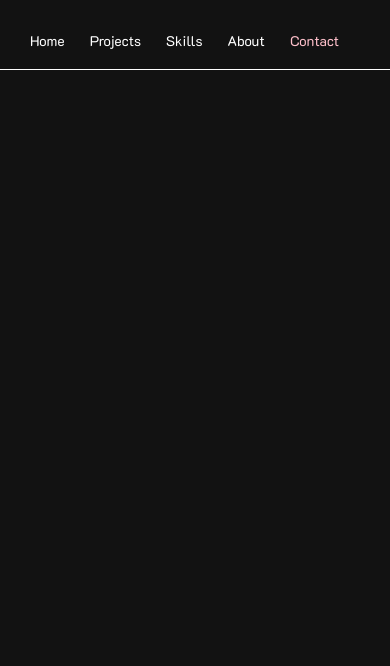
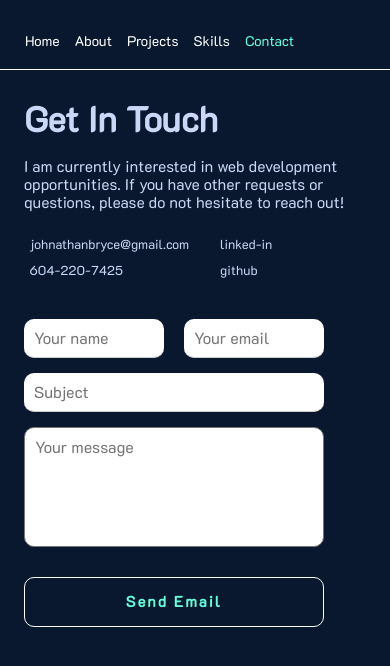
Before and after one commit to johnathanbryce/johnbryce-portfolio, a React (Create React App) app: page /contact in a window 390 px wide. Shown: the top 666 px of the page. Built offline with nearby package versions, Linux system fonts and the light colour scheme.

Commit message:
added Contact section and started on skills section. changed page colour themes and adjusted header and various layout components

```diff
--- a/public/index.html
+++ b/public/index.html
@@ -24,7 +24,7 @@
       work correctly both with client-side routing and a non-root public URL.
       Learn how to configure a non-root public URL by running `npm run build`.
     -->
-    <title>React App</title>
+    <title> John Bryce </title>
   </head>
   <body>
     <noscript>You need to enable JavaScript to run this app.</noscript>
--- a/src/components/Header/Header.jsx
+++ b/src/components/Header/Header.jsx
@@ -7,11 +7,12 @@ import logo from '../../images/jbLogo.png';
 // External Assets
 import { NavLink } from "react-router-dom";
 
+// <span className={styles.nav_number}> 1.</span>&nbsp; -- navbar numbers (for future reference if returning to this style)
 
 function Header() {
 
   let activeStyle = {
-    color: 'pink',
+    color: '#64FFDA',
 
   };
 
@@ -23,10 +24,10 @@ function Header() {
       <nav>
         <ul className={styles.nav_container}>
           <li><a className={styles.nav_link} href="/"> Home </a></li>
+          <li><NavLink to="/about" className={styles.nav_link} style={({ isActive }) => isActive ? activeStyle : undefined}>  About </NavLink></li>
           <li><NavLink to="/projects" className={styles.nav_link} style={({ isActive }) => isActive ? activeStyle : undefined}> Projects </NavLink></li>
           <li><NavLink to="/skills" className={styles.nav_link} style={({ isActive }) => isActive ? activeStyle : undefined}> Skills </NavLink></li>
-          <li><NavLink to="/about" className={styles.nav_link} style={({ isActive }) => isActive ? activeStyle : undefined}> About </NavLink></li>
-          <li><NavLink to="/contact" className={styles.nav_link} style={({ isActive }) => isActive ? activeStyle : undefined}> Contact </NavLink></li>
+          <li><NavLink to="/contact" className={styles.nav_link} style={({ isActive }) => isActive ? activeStyle : undefined}>  Contact </NavLink></li>
         </ul>
       </nav>
 
--- a/src/components/Header/Header.module.css
+++ b/src/components/Header/Header.module.css
@@ -25,18 +25,32 @@ nav{
     padding: 2rem;
 }
 
+/* Uncomment if bringing back navbar numbers
+.nav_number{
+    color: var(--secondaryColor);
+    font-size: clamp(1.4rem, 2vw, 2rem);
+}
+*/
+
 
 /* Phones & Small Screens */
 @media only screen and (max-width: 600px){
     .nav_link{
-        padding: 1rem;
+        padding: 0.5rem;
+    }
+
+    .nav_number{
+        display: none;
+        font-size: .5rem;
     }
     .nav_container{
         gap: 0.5rem;
         display: flex;
         justify-content: flex-start;
+        align-items: center;
+    }
 
-    }
+
 }
 
 /* Galaxy Fold / phones smaller than 300 px */
--- a/src/components/PagesContainer/PagesContainer.module.css
+++ b/src/components/PagesContainer/PagesContainer.module.css
@@ -1,9 +1,18 @@
 .pages_container{
-    height: 85vh; /* removes vertical scrolling on mobile */
+    height: 65vh; /* removes vertical scrolling */
     display: flex;
     flex-direction: column;
     gap: 5%;
-    margin: 0 5%;
+    margin: 5% 3%;
     padding: 2rem;
 
+
 }
+
+/* Mobile devices / smaller screens - column layout */
+@media only screen and (max-width: 600px){
+    .pages_container{
+        margin: 2% 1%;
+
+    }
+}
--- a/src/pages/About/About.module.css
+++ b/src/pages/About/About.module.css
@@ -1,5 +1,6 @@
 .about_container{
     display: flex;
+    /*flex-direction: row-reverse;*/
     gap: 5rem;
 }
 
@@ -59,20 +60,19 @@
     width: 100%;
     padding: 1.5rem;
     font-size: clamp(1.5rem, 2vw, 4rem);
-    color: var(--primaryColor);
-    background-color: var(--secondaryColor);
+    color: var(--btnFontColor);
+    background-color: var(--btnBackgroundColor);
     border: var(--lineSize) solid white;
     border-radius: var(--borderRadius);
     font-weight: bold;
     letter-spacing: 0.2rem;
     transition: 0.5s;
+    cursor: pointer;
 }
 
 .resume_btn:hover{
-    background-color: var(--primaryColor);
-    border: 0.2rem solid #256EFF;
+    background-color: var(--btnHoverColor);
     letter-spacing: 0.5rem;
-    color: #256EFF;
 	-webkit-transition: all 0.4s ease-in-out;
     -moz-transition: all 0.4s ease-in-out;
          transition: all 0.4s ease-in-out;
@@ -103,10 +103,10 @@
     .about_container{
         display: flex;
         flex-direction: column;
-        gap: 3rem;
+        gap: 4rem;
     }
     .bio_pic_container{
-        width: 80%;
+        width: 50%;
         margin: 0; /* moves img to left in mobile view */
     }
 
@@ -125,8 +125,5 @@
         width: 100%;
     }
 
-    .about_content_container > p {
-        width: 100%;
-        text-align: justify;
-    }
+
 }
--- a/src/pages/Contact/Contact.jsx
+++ b/src/pages/Contact/Contact.jsx
@@ -1,17 +1,82 @@
-import React from 'react';
+import {useState} from 'react';
 import styles from './Contact.module.css';
 
 // Components
 import Header from '../../components/Header/Header';
 import PagesContainer from '../../components/PagesContainer/PagesContainer';
 
+const EMAIL_CONTACT_EXTERNAL = "https://formsubmit.co/johnathanbryce@gmail.com";
+
 function Contact() {
+  const [formSubmitted, setFormSubmitted] = useState(false);
+
+  const handleFormSubmit = () => {
+    setTimeout(() => {
+      setFormSubmitted(true);
+    }, 100);
+  };
+
+  // renders when form is submitted
+  if (formSubmitted) {
+    return (
+      <div >
+        <Header />
+        <div className={styles.form_submitted}>
+          <h3> Thank you for reaching out! </h3>
+          <p> I'll respond to your email as soon as possible. </p>
+          <p> - John Bryce</p>
+        </div>
+      </div>
+    );
+  }
   return (
     <div>
 
     <Header />
     <PagesContainer>
+      <section className={styles.contact_container}>
+        <div className={styles.text_container}>
+          <h2> Get In Touch </h2>
+          <p> I am currently interested in web development opportunities. If you have other requests or questions, please do not hesitate to reach out! </p>
+          <div className={styles.text_contact_info}>
+            <div>
+              <p> johnathanbryce@gmail.com </p>
+              <p> 604-220-7425 </p>
+            </div>
+            <div>
+              <p><a href="https://www.linkedin.com/in/johnathanbryce/" target="_blank" rel="noreferrer"> linked-in</a></p>
+              <p><a href="https://github.com/johnathanbryce" target="_blank" rel="noreferrer"> github </a> </p>
+            </div>
+          </div>
+        </div>
 
+
+        {/* CONTACT FORM: */}
+        <div className={styles.form_container}>
+          <form
+            action={EMAIL_CONTACT_EXTERNAL}
+            onSubmit={handleFormSubmit}
+            method="POST"
+            target="_blank"
+          >
+            <div className={styles.form_name_email_container}>
+              <input type="text" placeholder="Your name" name="name" required />
+              <input type="email" placeholder="Your email" name="email" required />
+            </div>
+            <input type="text" placeholder="Subject" name="subject"  required/>
+            <textarea
+              placeholder="Your message"
+              name="message"
+              className=""
+              required
+            />
+            <span className={styles.underline}></span>
+            <button className={styles.form_btn} type="submit" >
+              Send Email
+            </button>
+          </form>
+        </div>
+      </section>
 
     </PagesContainer>
     </div>
--- a/src/pages/Contact/Contact.module.css
+++ b/src/pages/Contact/Contact.module.css
@@ -0,0 +1,127 @@
+.contact_container{
+    display: flex;
+    justify-content: center;
+    align-items: center;
+    gap: 2rem;
+}
+
+.text_container{
+    display: flex;
+    flex-direction: column;
+    gap: 2rem;
+    flex: 1;
+}
+
+
+.text_contact_info p{
+    font-size: small;
+    padding: 0.55rem;
+
+}
+
+.form_container{
+ display: flex;
+ justify-content: center;
+ align-items: center;
+ flex: 2;
+
+}
+
+form {
+    display: flex;
+    flex-direction: column;
+    margin-top: 1.5rem;
+    width: 80%;
+    gap: 2.5rem;
+}
+
+input:active::placeholder, input:focus::placeholder, textarea:focus::placeholder{
+    font-size: 0;
+}
+
+form input {
+    padding: 1rem;
+    width: 100%;
+    font-size: 1.6rem;
+    border: none;
+    border-bottom: 1px solid #CCC;
+    border-radius: var(--borderRadius);
+}
+
+
+.form_name_email_container{
+    display: flex;
+    justify-content: center;
+    gap: 2rem;
+    width: 100%;
+}
+
+textarea {
+    width: 100%;
+    height: 15rem;
+    padding: 1rem;
+    resize: none;
+    font-size: 1.6rem;
+    border-radius: var(--borderRadius);
+}
+
+.form_btn{
+    width: 50%;
+    padding: 1.5rem;
+    font-size: clamp(1.5rem, 1vw, 4rem);
+    color: var(--btnFontColor);
+    background-color: var(--btnBackgroundColor);
+    border: var(--lineSize) solid white;
+    border-radius: var(--borderRadius);
+    font-weight: bold;
+    letter-spacing: 0.2rem;
+    transition: 0.5s;
+    cursor: pointer;
+}
+
+.form_btn:hover{
+    background-color: var(--btnHoverColor);
+    letter-spacing: 0.5rem;
+	-webkit-transition: all 0.4s ease-in-out;
+    -moz-transition: all 0.4s ease-in-out;
+         transition: all 0.4s ease-in-out;
+}
+
+/* FORM SUBMITTED STYLES */
+
+.form_submitted{
+    display: flex;
+    flex-direction: column;
+    justify-content: center;
+    align-items: center;
+    height: 85vh;
+    gap: 2rem;
+}
+
+/* Mobile devices / smaller screens - column layout */
+@media only screen and (max-width: 600px) {
+    .contact_container{
+        flex-direction: column;
+        align-items: flex-start;
+    }
+
+    .text_contact_info{
+        display: flex;
+        gap: 2rem;
+        flex-wrap: wrap;
+    }
+
+    form {
+        width: 30rem;
+        gap: 1.5rem;
+    }
+
+    textarea{
+        height: 12rem;
+    }
+
+    .form_btn{
+        width: 100%;
+    }
+
+}
--- a/src/pages/Home/Home.module.css
+++ b/src/pages/Home/Home.module.css
@@ -117,6 +117,7 @@
 
   .flip_card_back p{
     padding: 0.5rem;
+    font-size: 1.2rem;
   }
 
 /* BUTTONS */
@@ -136,15 +137,14 @@
     text-transform: uppercase;
     transition: 0.5s;
     z-index: 100;
+    cursor: pointer;
 }
 
 
 
 .home_button_container:hover{
-    background-color: var(--primaryColor);
-    border: 0.5rem solid #256EFF;
+    background-color: var(--btnHoverColor);
     letter-spacing: 0.5rem;
-    color: #256EFF;
 	-webkit-transition: all 0.4s ease-in-out;
     -moz-transition: all 0.4s ease-in-out;
          transition: all 0.4s ease-in-out;
@@ -207,6 +207,16 @@
 }
 
 
+
+/* Adjusting font size for smaller web screens */
+@media only screen and (max-width: 600px){
+    .flip_card_back p{
+        padding: 0.2rem;
+        font-size: 0.85rem;
+      }
+
+}
+
 /* Mobile devices */
 @media only screen and (max-width: 480px) {
     .home_button_container{
@@ -217,11 +227,6 @@
     .flip_card_back{
         top: 25%;
     }
-
-    .flip_card_back p{
-        padding: 0.2rem;
-        font-size: 0.85rem;
-      }
 }
 
 
--- a/src/pages/Skills/Skills.jsx
+++ b/src/pages/Skills/Skills.jsx
@@ -8,9 +8,60 @@ import PagesContainer from '../../components/PagesContainer/PagesContainer';
 function Skills() {
   return (
     <div>
-
     <Header />
     <PagesContainer>
+      <section className={styles.skills_education_container}>
+
+      <div className={styles.education_container}>
+          <p> Web Development Fundamentals</p>
+          <p> Intro To Web Development </p>
+          <p> BSc. Psychology </p>
+      </div>
+      <div className={styles.education_container}>
+          <p> - BCIT </p>
+          <p> - Lighthouse Labs  </p>
+          <p> - UVIC </p>
+      </div>
+
+
+        <div className={styles.skills_grid_container}>
+          <div className={styles.skills_flex}>
+            <p> JavaScript ES6</p>
+            <div className={styles.horizontal_line}> </div>
+          </div>
+          <div className={styles.skills_flex}>
+            <p> HTML / CSS </p>
+            <div className={styles.horizontal_line}> </div>
+          </div>
+          <div className={styles.skills_flex}>
+            <p> React</p>
+            <div className={styles.horizontal_line}> </div>
+          </div>
+          <div className={styles.skills_flex}>
+            <p> Sass</p>
+            <div className={styles.horizontal_line}> </div>
+          </div>
+          <div className={styles.skills_flex}>
+            <p> jQuery </p>
+            <div className={styles.horizontal_line}> </div>
+          </div>
+          <div className={styles.skills_flex}>
+            <p> Styled Components </p>
+            <div className={styles.horizontal_line}> </div>
+          </div>
+          <div className={styles.skills_flex}>
+            <p> Git / Github </p>
+            <div className={styles.horizontal_line}> </div>
+          </div>
+          <div className={styles.skills_flex}>
+            <p> Figma / Adobe XD </p>
+            <div className={styles.horizontal_line}> </div>
+          </div>
+
+
+
+        </div>
+      </section>
 
     </PagesContainer>
     </div>
--- a/src/pages/Skills/Skills.module.css
+++ b/src/pages/Skills/Skills.module.css
@@ -0,0 +1,56 @@
+
+.skills_education_container{
+    display: flex;
+    height: 100%;
+}
+
+.education_container{
+    display: flex;
+    flex-direction: column;
+    flex: 1;
+    gap: 2rem;
+
+}
+
+.education_container p{
+    font-size: clamp(3rem, 2vw, 10rem);
+    height: 20%;
+
+
+
+}
+
+.skills_grid_container{
+    flex: 2;
+    display: grid;
+    grid-template-columns: 1fr;
+    justify-items: center;
+    align-items: center;
+}
+
+.skills_flex{
+    display: flex;
+    justify-content: space-between;
+    align-items: center;
+    width: 50%;
+}
+
+.skills_flex:nth-child(even){
+    flex-direction: row-reverse;
+}
+
+.horizontal_line{
+    border: var(--lineSize) solid var(--secondaryColor);
+    height: 0.1rem;
+    position: relative;
+    width: 20%;
+
+}
+
+/* Mobile devices / smaller screens - column layout */
+@media only screen and (max-width: 900px){
+    .skills_education_container{
+        flex-direction: column;
+        gap: 2rem;
+    }
+}
--- a/src/vars.css
+++ b/src/vars.css
@@ -1,4 +1,33 @@
 :root{
+    --backgroundColor: #0A182F;
+
+    --primaryColor: #CCD6F6;
+    --secondaryColor: #64FFDA;
+
+    --standoutColor: #D72638;
+
+    --fontColor: #CCD6F6;
+    --headerColor: #CCD6F6;
+
+    --btnFontColor: #64FFDA;
+    --btnBackgroundColor: #0A182F;
+    --btnHoverColor: rgba(100, 255, 218, 0.25);
+
+    --bracketArrowColor: #64FFDA;
+
+    --sollunaEssence: rgb(186, 161, 204);
+    --romp: #561a4c;
+    --dailyFeed: #c83e4d;;
+    --diceGame: #05bcff;
+
+    --lineSize: 0.1rem;
+
+    --borderRadius: 1rem;
+
+}
+
+/* OLD COLORS:
+
     --backgroundColor: #121212;
 
     --primaryColor: #FFFFFF;
@@ -23,4 +52,7 @@
 
     --borderRadius: 1rem;
 
-}
+
+
+
+*/
```
